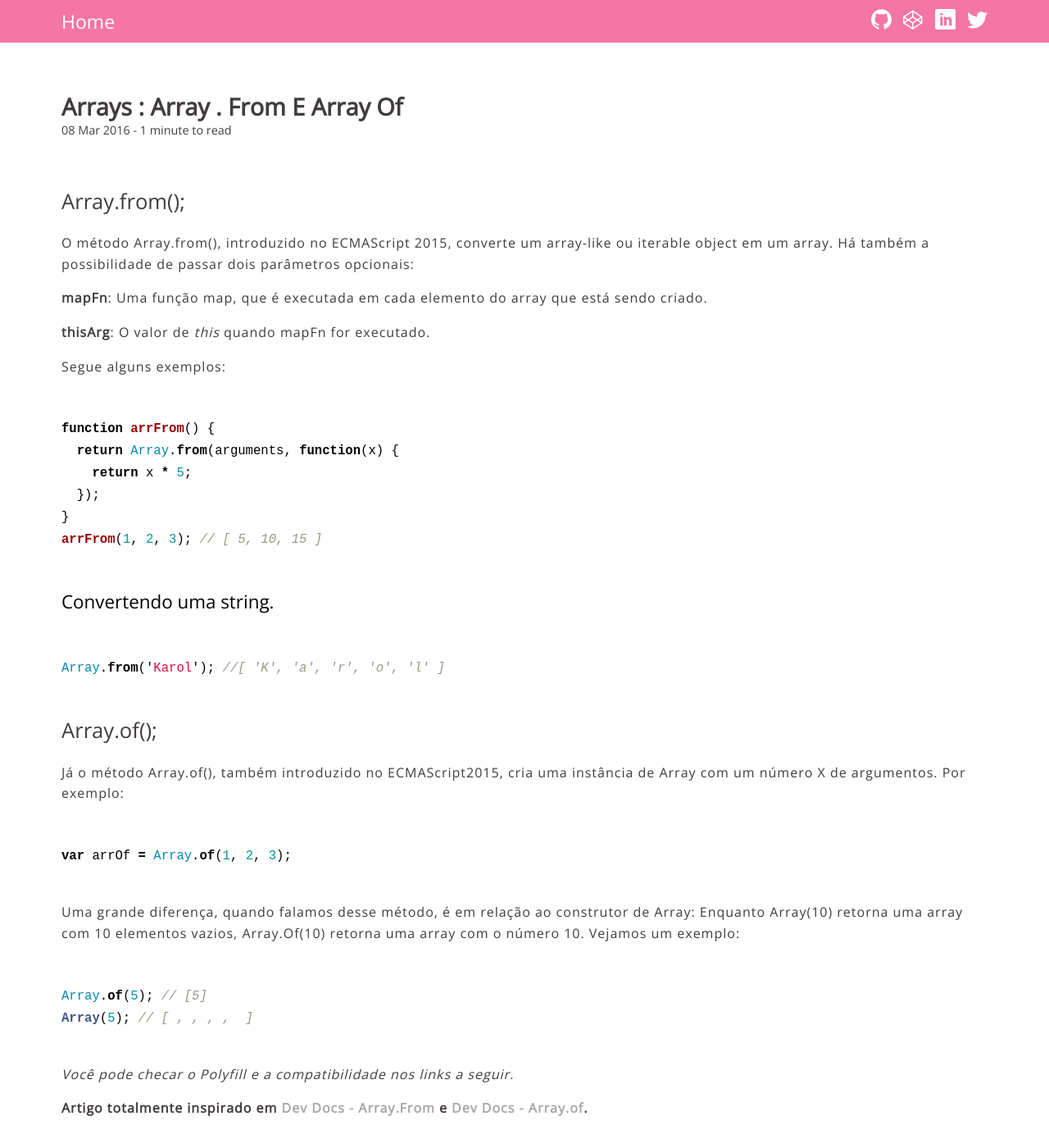
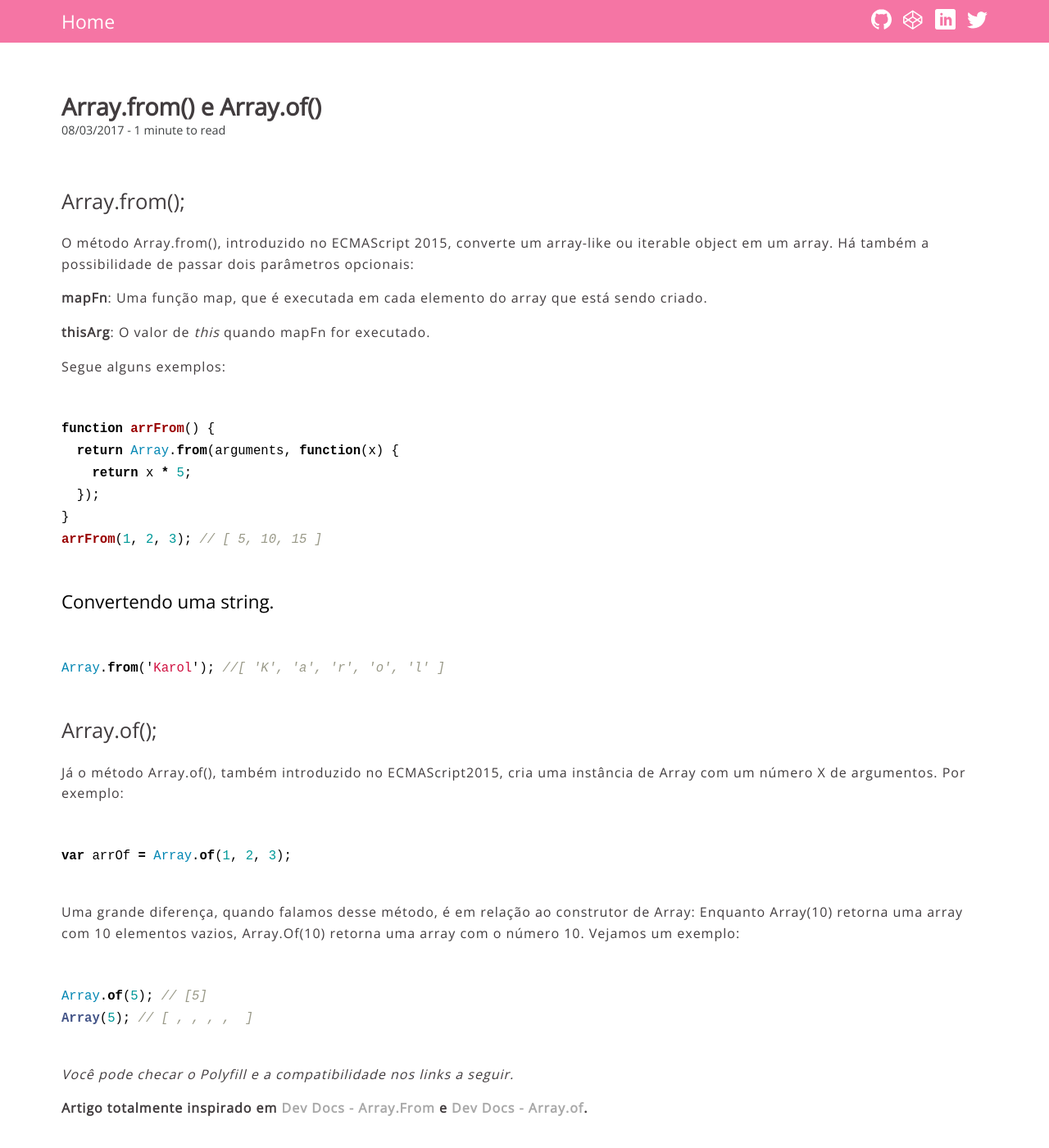
Before and after one commit to karolinedealencar/karolinedealencar.com.br, a Jekyll site: the page built from _posts/2016-03-08-Arrays-:-Array-.-from-e-Array-of.md, in a window 1280 px wide and 1400 px high. Shown: the whole window at 82% size. Built offline with Jekyll 4.4.1, drawn with Linux system fonts in a browser that asks for light colours; our own code applies the rules of GitHub Pages for plain Markdown files; comment, search, counter and statistics services are not loaded.

Commit message:
Ajustes.

```diff
--- a/_layouts/post.html
+++ b/_layouts/post.html
@@ -9,7 +9,7 @@
   <article class="post__page">
       <h1 class="post__title">{{ page.title }}</h1>
       <div class="post__date post__date--mod">
-          <time>{{ page.date | date_to_string }}</time>
+          <time>{{ page.date | date: "%d/%m/%Y" }}</time>
           <span class="reading__time" title="Estimated read time"> - {{ minutesText }}</span>
       </div>
 
--- a/_posts/2016-03-08-Arrays-:-Array-.-from-e-Array-of.md
+++ b/_posts/2016-03-08-Arrays-:-Array-.-from-e-Array-of.md
@@ -1,3 +1,10 @@
+---
+layout: post
+title: Array.from() e Array.of()
+date: 2017-03-08 07:08:31 -0200
+categories: JavaScript
+---
+
 ## Array.from();
 
 O método Array.from(), introduzido no ECMAScript 2015, converte um array-like
--- a/_sass/_style.scss
+++ b/_sass/_style.scss
@@ -20,9 +20,10 @@
   color: $color-contrast;
   font-size: 1.2em;
   font-weight: 200;
-  transition-duration: 2s;
+  transition-duration: .6s;
   &:hover {
-    color: $color-secundary;
+      transform: translateY(-5px);
+
   }
 }
 
@@ -41,9 +42,9 @@
 
 
 .header__icon {
-  transition-delay: .1s;
+  transition-duration: .6s;
   &:hover {
-    transform: scale(1.2);
+    transform: translateY(-5px);
   }
 }
 
@@ -99,7 +100,7 @@
 
 .post {
   margin: 5px;
-  transition: .3s;
+  transition: .6s;
   &:hover {
     transform: translateY(-5px);
   }
```
Also changed, not shown: _posts/2016-11-28-estudando-sobre-estudar.md (+2 -0 lines), _posts/2017-03-14-Arrays-:-Array-.-fill.md (+1 -1 lines).
